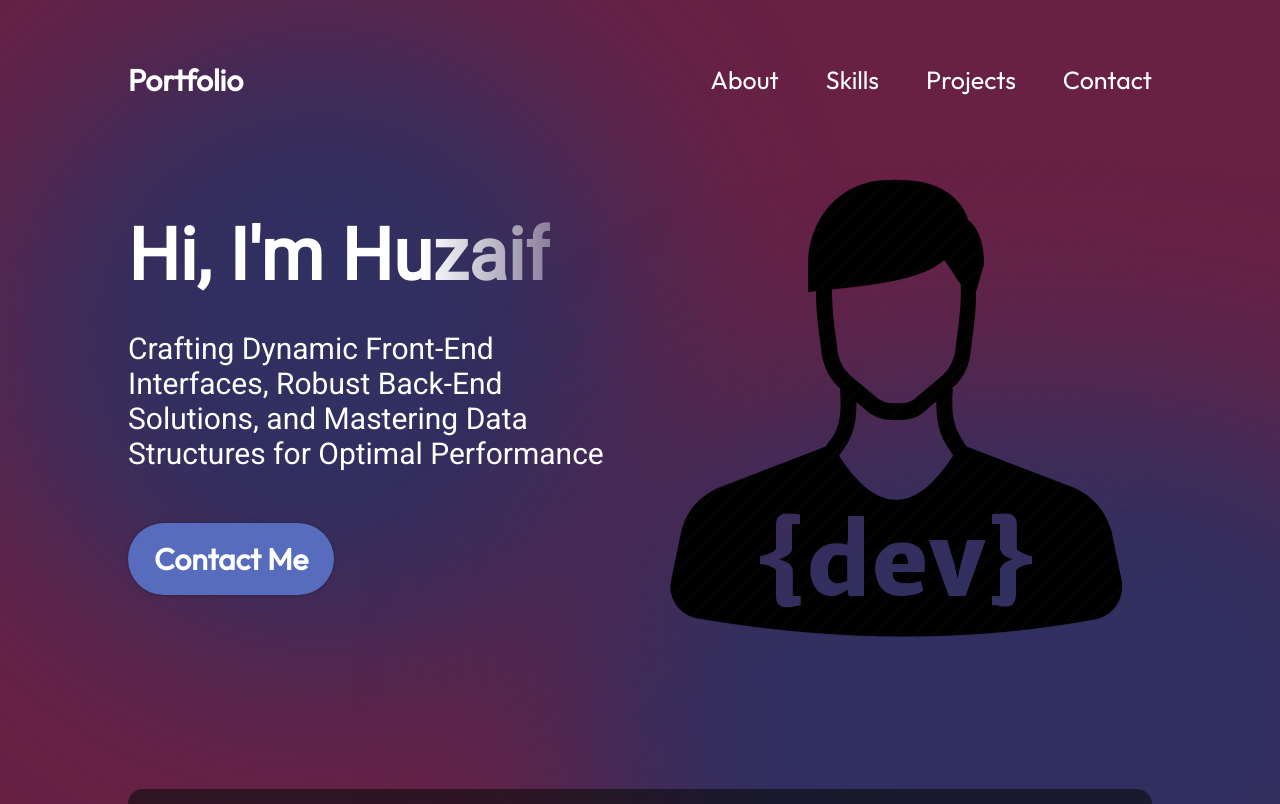
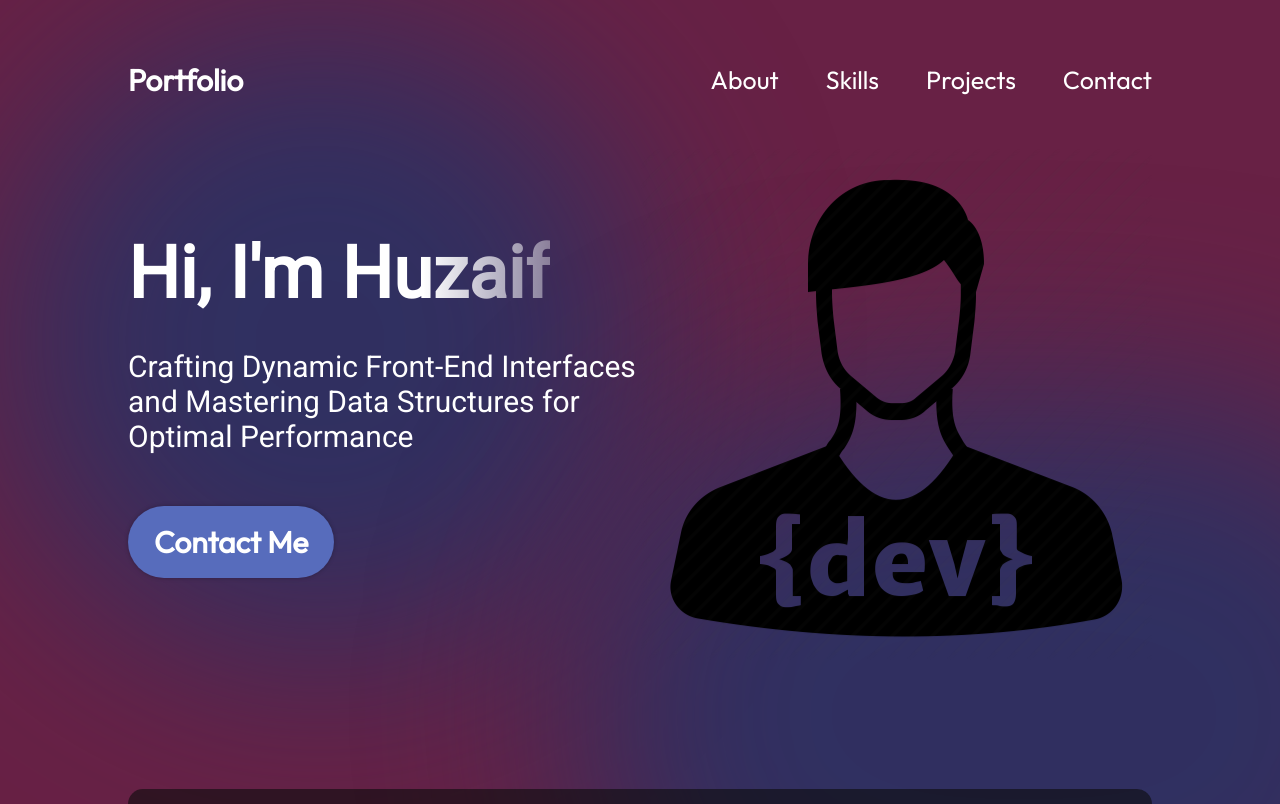
Before and after one commit to huzaif007/MyPortfolio, a React (Vite) app: page / in a window 1280 px wide. Shown: the top 804 px of the page. Built offline with nearby package versions, Linux system fonts and the light colour scheme.

Commit message:
Update Hero.jsx

```diff
--- a/src/components/Hero/Hero.jsx
+++ b/src/components/Hero/Hero.jsx
@@ -9,7 +9,7 @@ export const Hero = () => {
       <div className={styles.content}>
         <h1 className={styles.title}>Hi, I'm Huzaif</h1>
         <p className={styles.description}>
-        Crafting Dynamic Front-End Interfaces, Robust Back-End Solutions, and Mastering Data Structures for Optimal Performance
+        Crafting Dynamic Front-End Interfaces and Mastering Data Structures for Optimal Performance
         </p>
         <a href="mailto:huzaif7999@gmail.com" className={styles.contactBtn}>
           Contact Me
```
